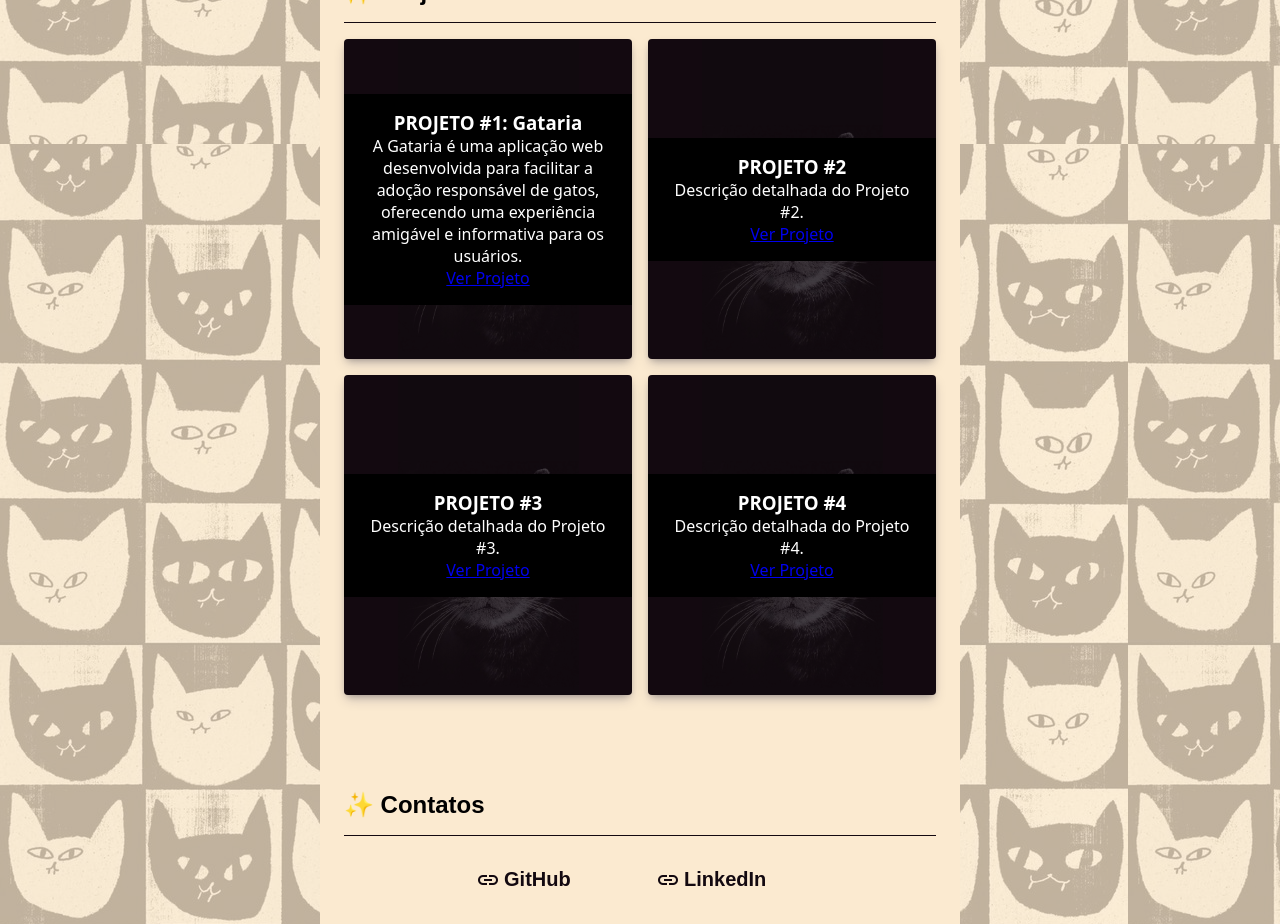
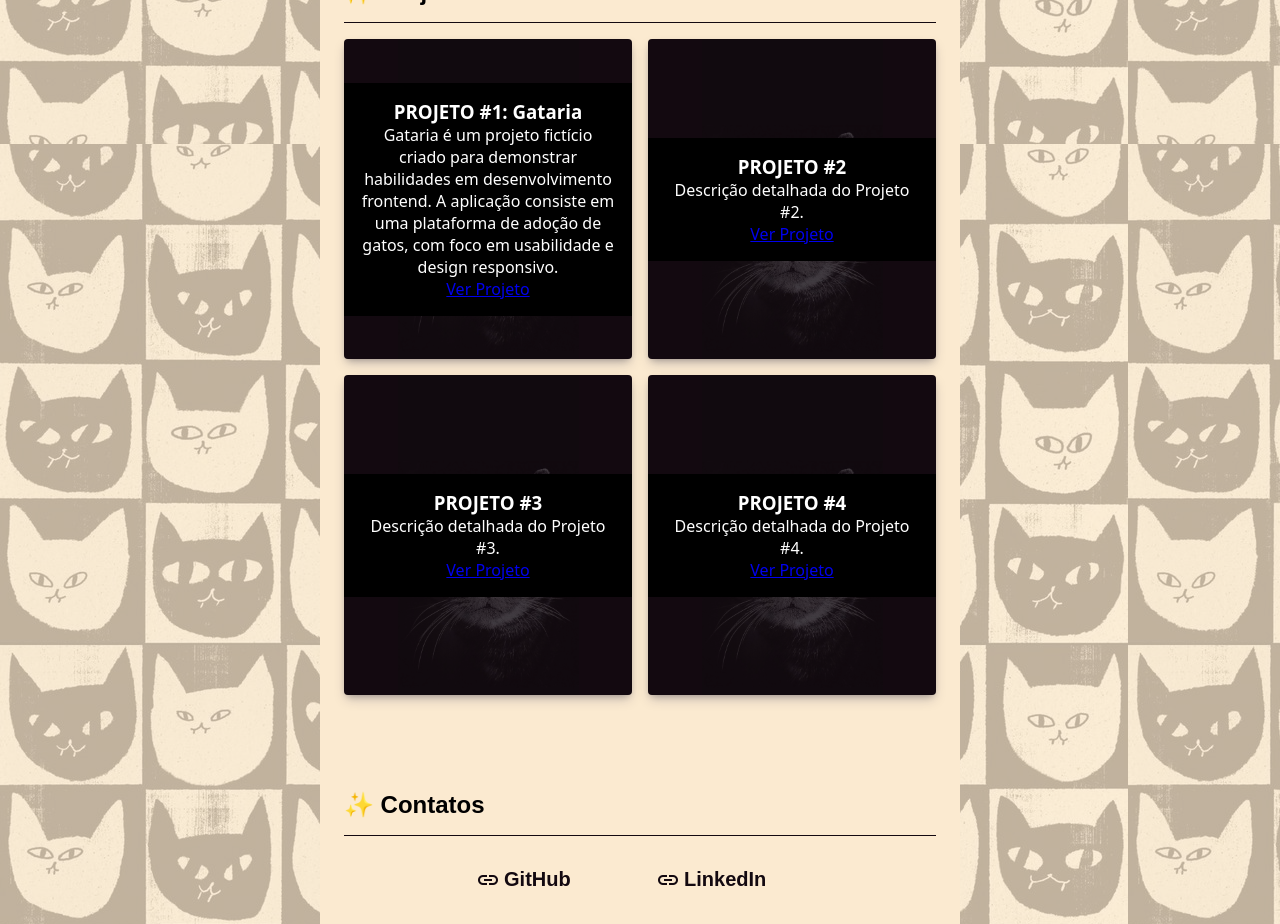
Before and after one commit to SandyPSousa/portfolio-ss, a React (Vite) app in the folder portfolio_ss/: page / in a window 1280 px wide. Shown: the part 1860-2784 px from the top of the page. Built offline with nearby package versions, Linux system fonts and the light colour scheme; a web font is replaced by a local one.

Commit message:
Alteração na descriçao do Projeto 1

```diff
--- a/portfolio_ss/src/components/Projetos/constants.js
+++ b/portfolio_ss/src/components/Projetos/constants.js
@@ -10,7 +10,7 @@ export const projetos = [
     id: 1,
     title: "PROJETO #1: Gataria",
     description:
-      "A Gataria é uma aplicação web desenvolvida para facilitar a adoção responsável de gatos, oferecendo uma experiência amigável e informativa para os usuários.",
+      "Gataria é um projeto fictício criado para demonstrar habilidades em desenvolvimento frontend. A aplicação consiste em uma plataforma de adoção de gatos, com foco em usabilidade e design responsivo. ",
     link: "https://linkprojeto1.com",
   },
   {
```
